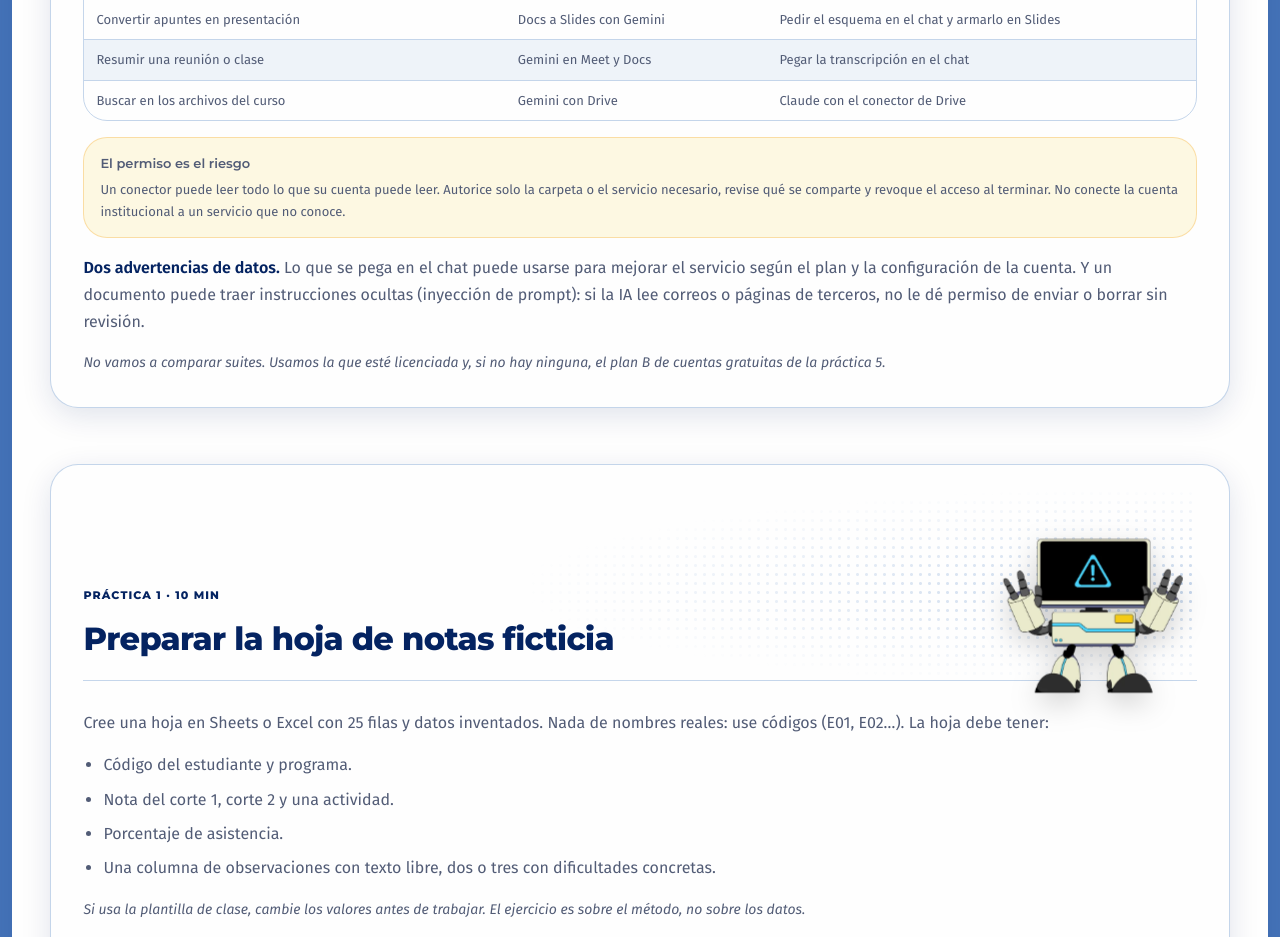
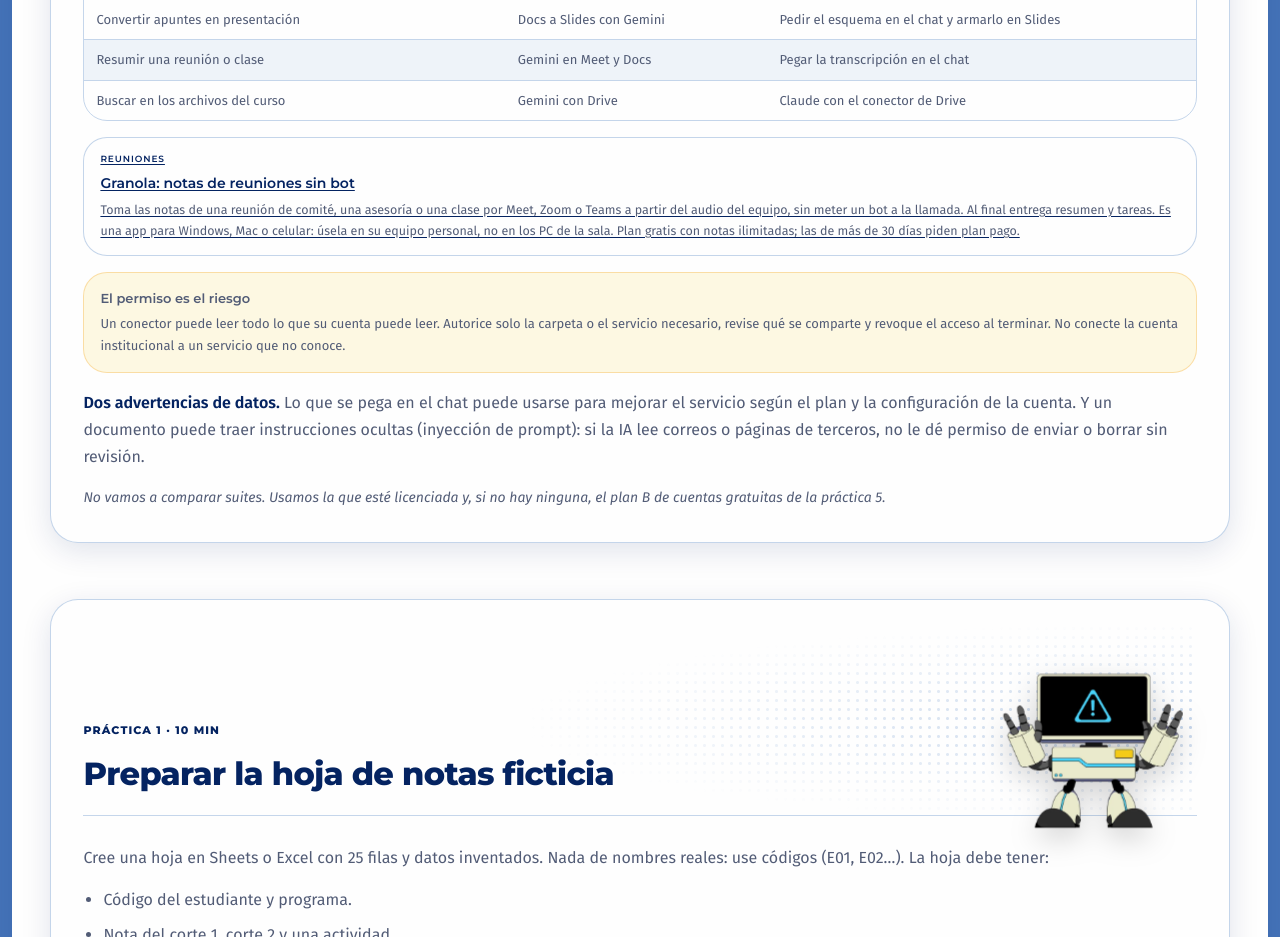
Before and after one commit to its-camilo/capacitacion-ia-generativa, a React (Vite) app: page /profesores/mcp in a window 1280 px wide. Shown: the part 2140-3077 px from the top of the page. Built offline with nearby package versions, Linux system fonts and the light colour scheme; a web font is replaced by a local one.

Commit message:
Profes S3: tarjeta de Granola

```diff
--- a/src/data/profesorSessions.js
+++ b/src/data/profesorSessions.js
@@ -939,6 +939,12 @@ Explica qué parte de mi solicitud o de tus instrucciones causó el error y prop
             ],
           },
           {
+            type: 'cards',
+            items: [
+              { title: 'Granola: notas de reuniones sin bot', description: 'Toma las notas de una reunión de comité, una asesoría o una clase por Meet, Zoom o Teams a partir del audio del equipo, sin meter un bot a la llamada. Al final entrega resumen y tareas. Es una app para Windows, Mac o celular: úsela en su equipo personal, no en los PC de la sala. Plan gratis con notas ilimitadas; las de más de 30 días piden plan pago.', tag: 'Reuniones', url: 'https://www.granola.ai' },
+            ],
+          },
+          {
             type: 'callout',
             tone: 'warn',
             title: 'El permiso es el riesgo',
```
